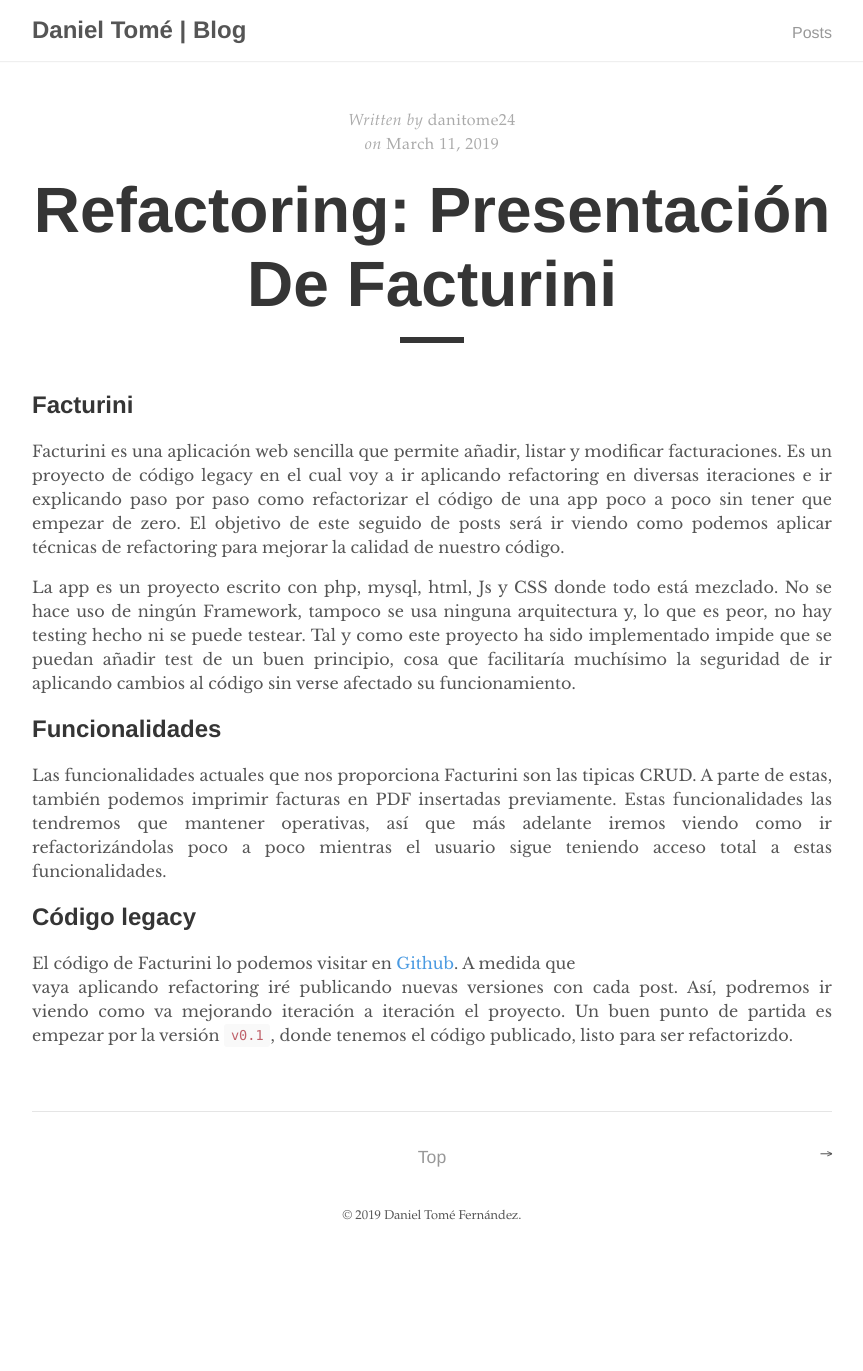
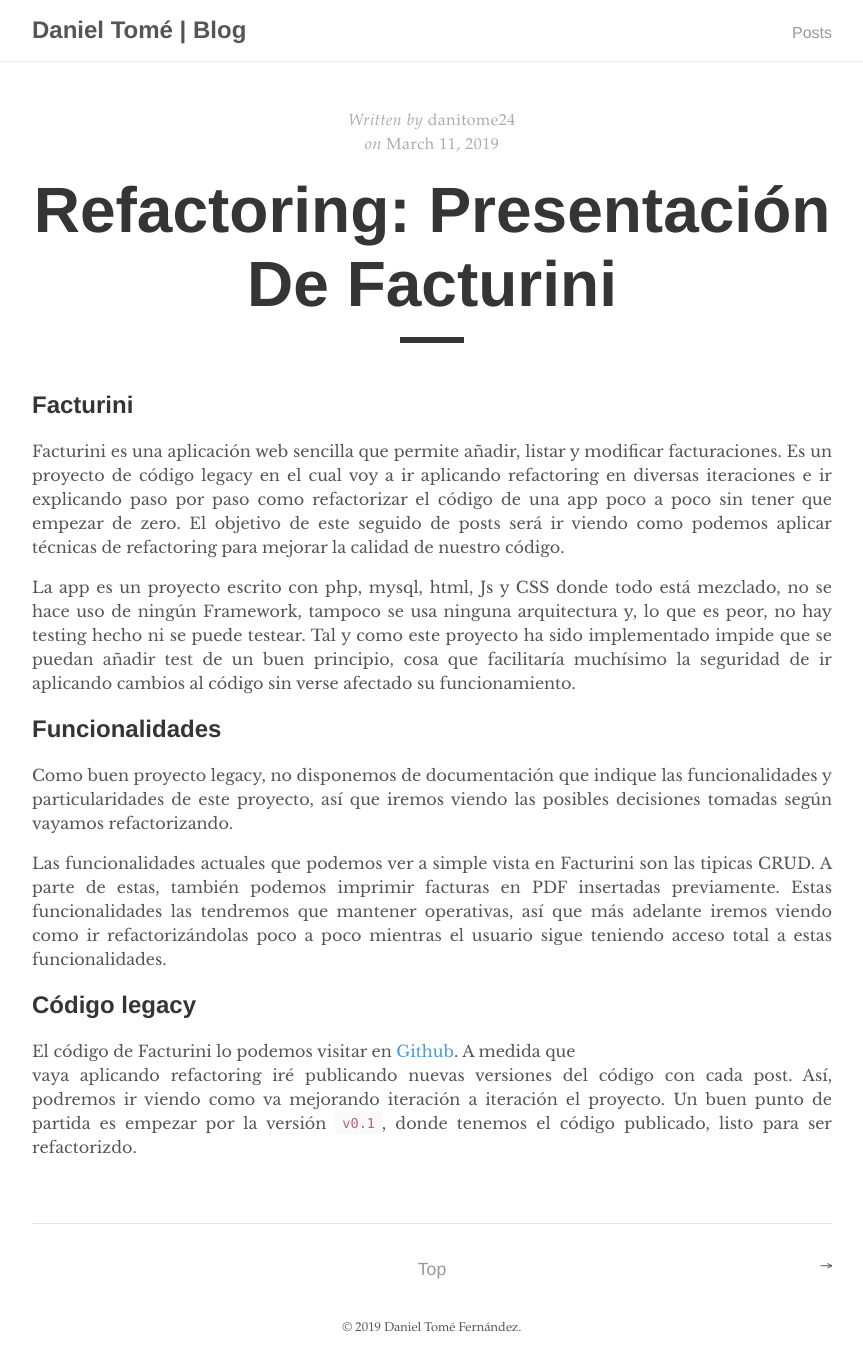
Before and after one commit to danitome24/slides, a Jekyll site: the page built from _posts/2019-03-11-refactoring-presentacion-de-facturini.markdown, in a window 1280 px wide. Shown: the whole page, without its empty margins (208-1071 px from the left). Built offline with Jekyll 4.4.1, drawn with Linux system fonts in a browser that asks for light colours; before the commit the page ends 1259 px from its top, so only the background shows below that.

Commit message:
Modified some keys

```diff
--- a/_posts/2019-03-11-refactoring-presentacion-de-facturini.markdown
+++ b/_posts/2019-03-11-refactoring-presentacion-de-facturini.markdown
@@ -13,20 +13,23 @@ Es un proyecto de código legacy en el cual voy a ir aplicando refactoring en di
 por paso como refactorizar el código de una app poco a poco sin tener que empezar de zero. El objetivo de este seguido de
 posts será ir viendo como podemos aplicar técnicas de refactoring para mejorar la calidad de nuestro código.
 
-La app es un proyecto escrito con php, mysql, html, Js y CSS donde todo está mezclado. No se hace uso de ningún Framework,
+La app es un proyecto escrito con php, mysql, html, Js y CSS donde todo está mezclado, no se hace uso de ningún Framework,
 tampoco se usa ninguna arquitectura y, lo que es peor, no hay testing hecho ni se puede testear. Tal y como este proyecto
 ha sido implementado impide que se puedan añadir test de un buen principio, cosa que facilitaría muchísimo la seguridad
 de ir aplicando cambios al código sin verse afectado su funcionamiento.
 
 ## Funcionalidades
 
-Las funcionalidades actuales que nos proporciona Facturini son las tipicas CRUD. A parte de estas, también podemos imprimir
+Como buen proyecto legacy, no disponemos de documentación que indique las funcionalidades y particularidades de este
+proyecto, así que iremos viendo las posibles decisiones tomadas según vayamos refactorizando.
+
+Las funcionalidades actuales que podemos ver a simple vista en Facturini son las tipicas CRUD. A parte de estas, también podemos imprimir
 facturas en PDF insertadas previamente. Estas funcionalidades las tendremos que mantener operativas, así que más adelante
 iremos viendo como ir refactorizándolas poco a poco mientras el usuario sigue teniendo acceso total a estas funcionalidades.
 
 ## Código legacy
 
 El código de Facturini lo podemos visitar en [Github](https://github.com/danitome24/facturini-refactoring). A medida que
-vaya aplicando refactoring iré publicando nuevas versiones con cada post. Así, podremos ir viendo como va mejorando iteración
+vaya aplicando refactoring iré publicando nuevas versiones del código con cada post. Así, podremos ir viendo como va mejorando iteración
 a iteración el proyecto. Un buen punto de partida es empezar por la versión `v0.1`, donde tenemos el código publicado,
 listo para ser refactorizdo.
```
